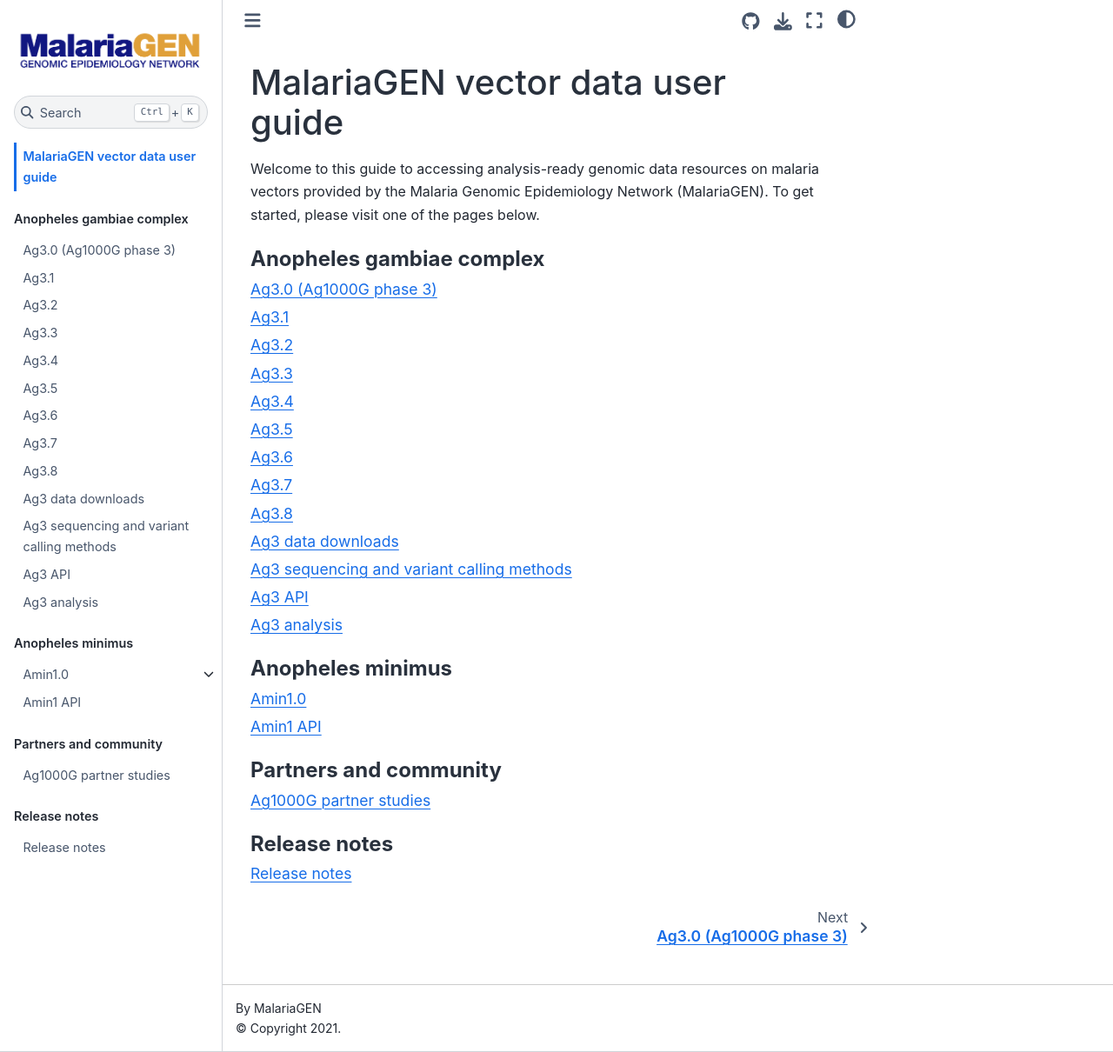
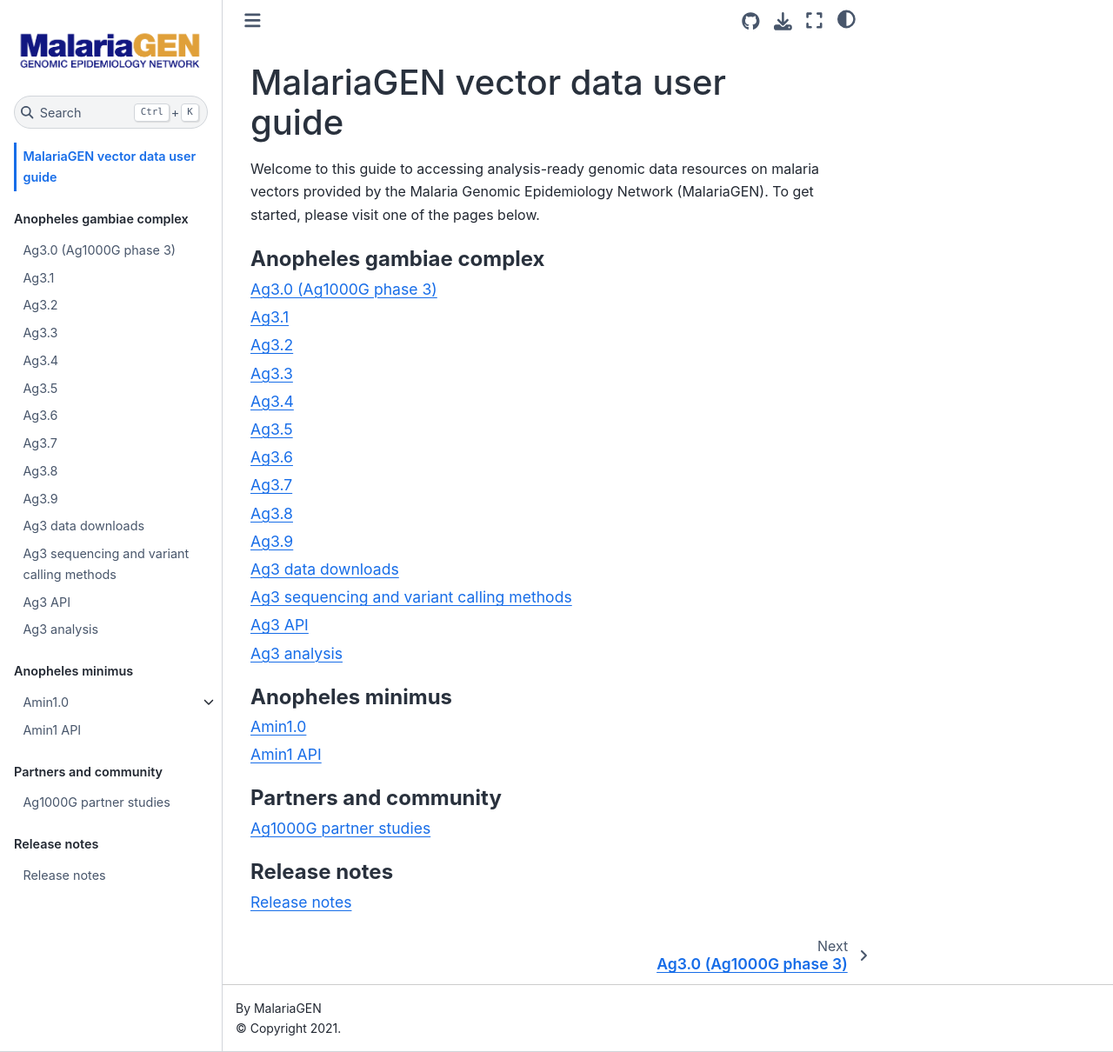
Before and after one commit to malariagen/vector-data, a Jupyter Book: the page built from docs/landing-page.md, in a window 1280 px wide and 1210 px high. Shown: the whole window at 87% size. Built offline with Jupyter Book 1.0.4 settings and Sphinx 7.4.7 and the Sphinx Book theme 1.1.4, drawn with Linux system fonts in a browser that asks for light colours; pages that are not in the unit, such as notebooks, are missing from menus.

Commit message:
update toc

```diff
--- a/docs/_toc.yml
+++ b/docs/_toc.yml
@@ -12,6 +12,7 @@
     - file: ag3/ag3.6
     - file: ag3/ag3.7
     - file: ag3/ag3.8
+    - file: ag3/ag3.9
     - file: ag3/cloud
     - file: ag3/download
     - file: ag3/methods
```
